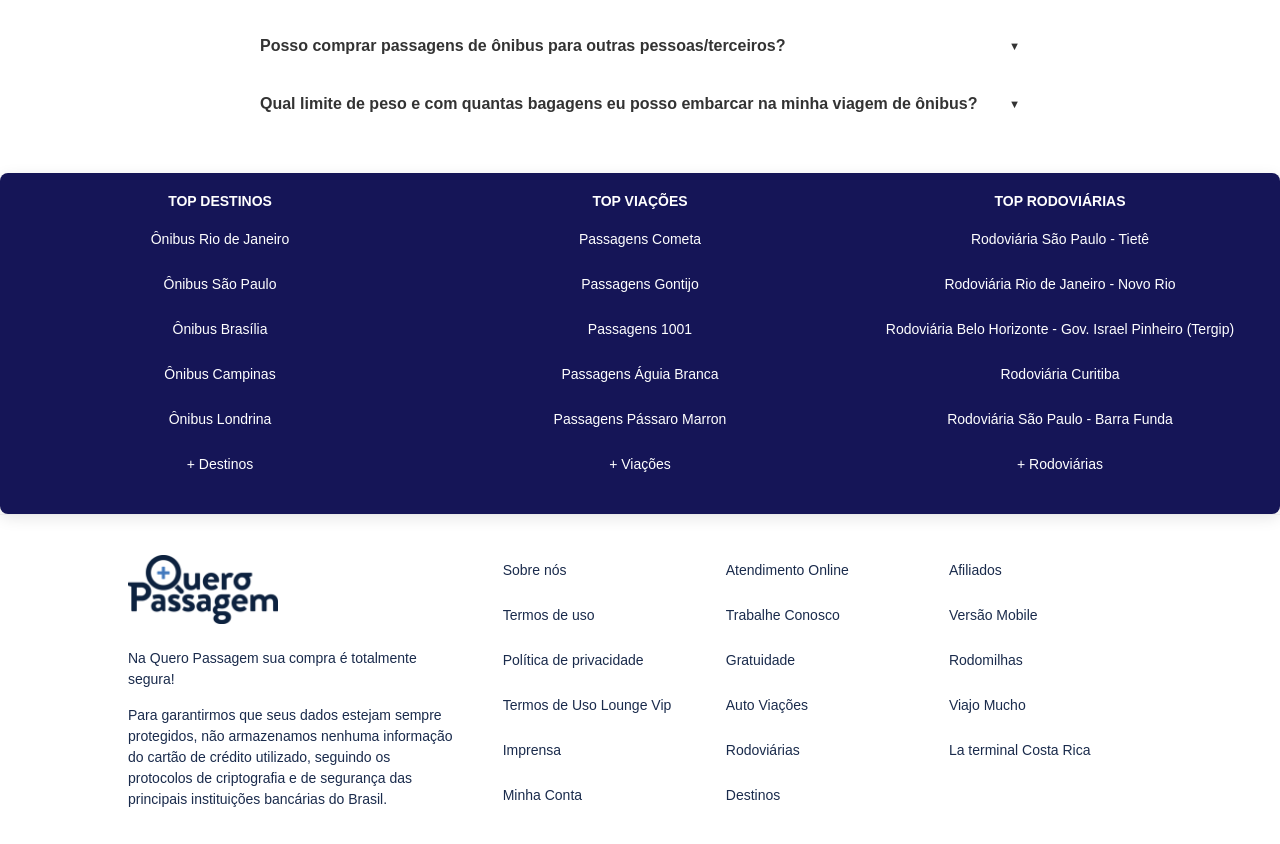
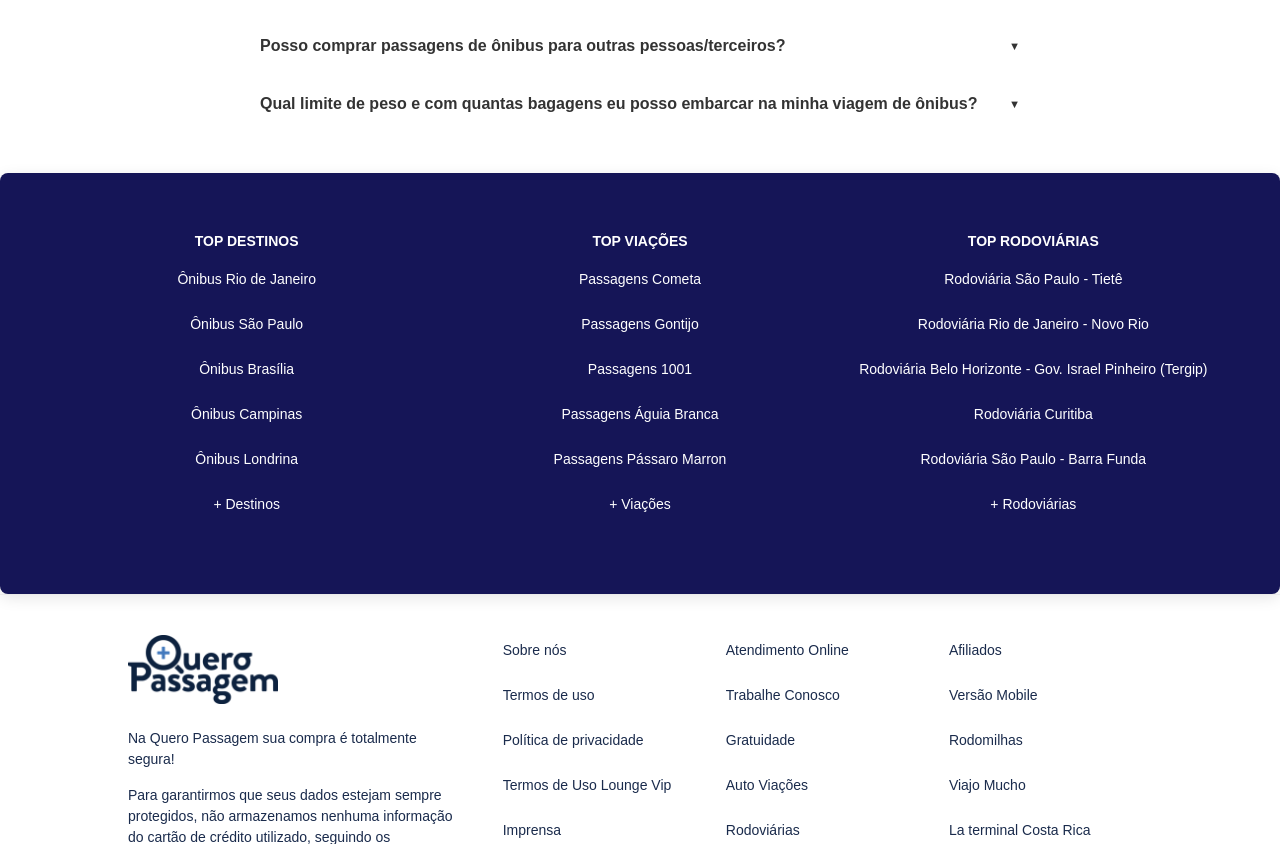
Before and after one commit to matheuspfeifer-afk/MVC_site, a PHP site: template src/views/home.php in a window 1280 px wide. Shown: the part 4994-5838 px from the top of the page. Run offline with PHP 8.4, Linux system fonts and the light colour scheme; the template is opened without the code that fills it, so the values that code supplies are empty.

Commit message:
Melhoria visual da seção de footer

```diff
--- a/src/views/home.php
+++ b/src/views/home.php
@@ -900,7 +900,7 @@
             background-color: #151557;
             border-radius: 8px;
             box-shadow: 0 4px 15px rgba(0, 0, 0, 0.1);
-            padding: 20px;
+            padding: 60px;
             gap: 20px;
             width: 100%;
             color: white;
```
